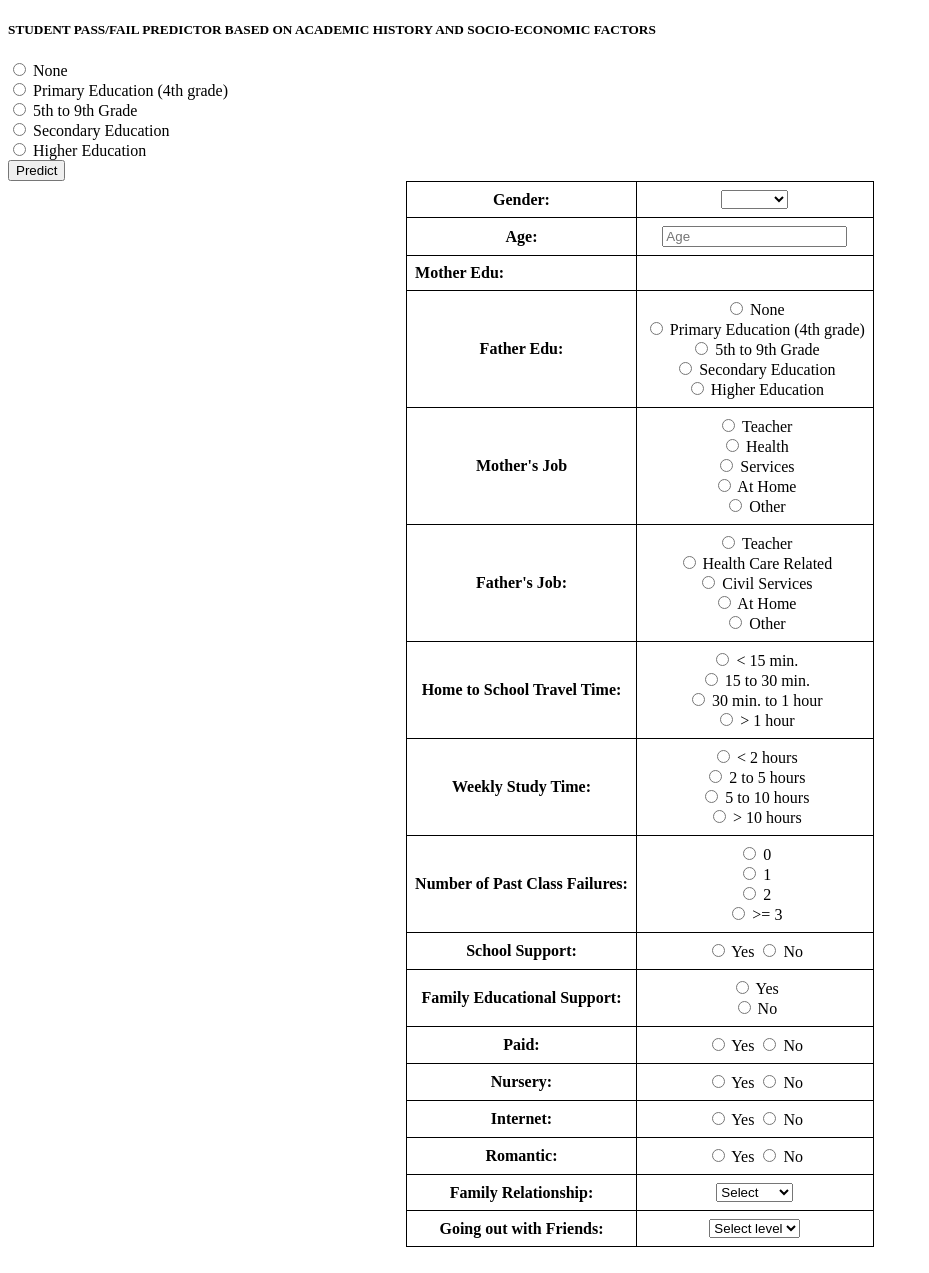
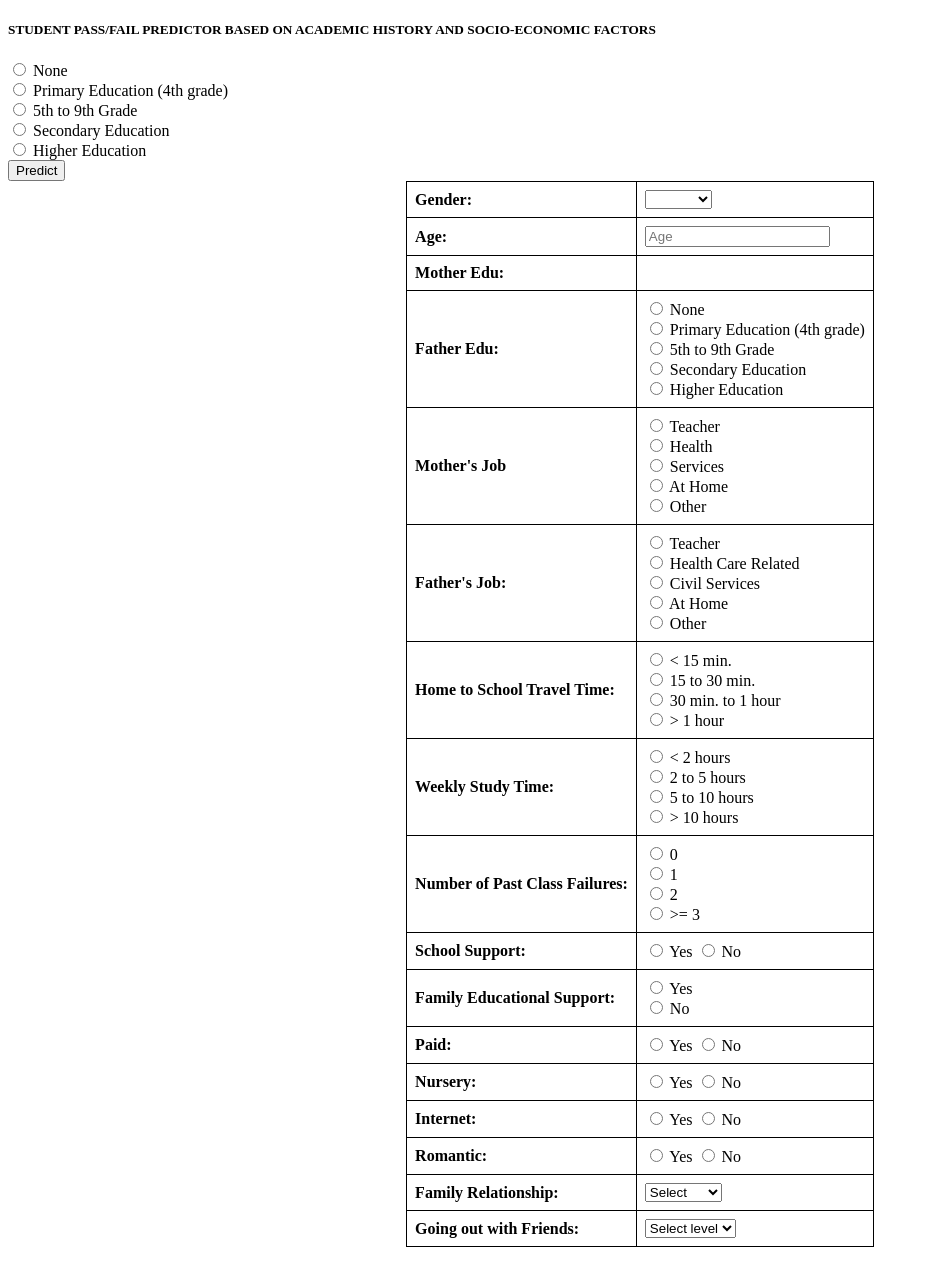
Before and after one commit to Mulugeek/mystudentsmlmodel, a Flask app: page / in a window 1280 px wide. Shown: the whole page, without its empty margins (0-929 px from the left). Run offline with Flask 2, Linux system fonts and the light colour scheme; parts of the project's set-up code (start-up, migrations or seed data) failed here and were passed over.

Commit message:
Update index.html

```diff
--- a/templates/index.html
+++ b/templates/index.html
@@ -16,7 +16,7 @@
   th, td {
     border: 1px solid black; /* Add borders to cells */
     padding: 8px; /* Add padding to cells */
-    text-align: center; /* Center align text in cells */
+    text-align: left; /* Center align text in cells */
   }
 </style>
 </head>
@@ -42,7 +42,7 @@
   <td><strong>Age: </strong></td>
   <td><input name="age" placeholder="Age" required="required"/></td>
 <tr>
- <td style="text-align: left;"><strong>Mother Edu:</strong></td>
+ <td><strong>Mother Edu:</strong></td>
   <td></td>
     <label><input type="radio" name="Medu" value="0" required> None</label><br>
     <label><input type="radio" name="Medu" value="1" required> Primary Education (4th grade)</label><br>
```
